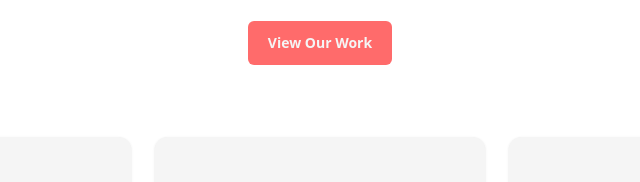
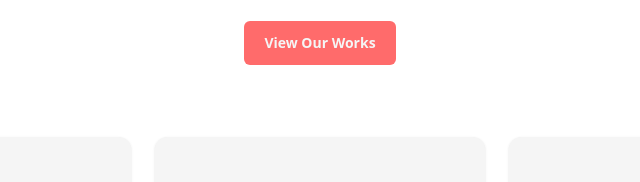
Before and after one commit to onlymasumrana/pdc-website, an Astro site: page / in a window 1280 px wide. Shown: the part 346-528 px from the top of the page, 320-960 px from the left. Built offline with nearby package versions, Linux system fonts and the light colour scheme; Astro itself is replaced by a stand-in of ours.

Commit message:
Enhance button styles and update Hero component

```diff
--- a/src/components/Hero.astro
+++ b/src/components/Hero.astro
@@ -11,8 +11,8 @@
     Accessible, inclusive, and powered by AI.
   </p>
   <div class="btn-container">
-    <a href="example.com" class="btn-primary"
-      >View Our Work</a
+    <a href="example.com" class="btn btn-primary"
+      >View Our Works</a
     >
   </div>
 </section>
--- a/src/styles/global.css
+++ b/src/styles/global.css
@@ -28,7 +28,7 @@
   --color-bg-btn-primary: #ff8787;
   --color-bg-btn-secondary: #ff8787;
   --color-bg-btn-outline: #ff8787;
-   --color-text-btn-primary: #212121;
+  --color-text-btn-primary: #212121;
   --color-text-btn-secondary: #212121;
   --color-text-btn-outline: #212121;
 }
@@ -48,24 +48,31 @@ p {
   @apply text-[var(--color-text)] leading-relaxed text-base;
 }
 
-
 @layer components {
   .card {
     @apply rounded-xl shadow bg-[--color-bg-card] transition-shadow text-[var(--color-text)] cursor-pointer;
   }
   .card:hover {
-    @apply shadow-lg;
+    @apply shadow-lg scale-105 transition-all;
   }
 
   .btn-container {
     @apply flex flex-col sm:flex-row justify-center gap-4 mt-6;
   }
 
+  .btn {
+    @apply inline-flex items-center justify-center rounded-md text-base md:text-sm font-[600] px-5 py-3;
+  }
+
+  .btn:hover {
+    @apply transform scale-105;
+  }
+
   .btn-primary {
-    @apply bg-[var(--color-primary)] text-[var(--color-text-btn-primary)] text-sm font-[600] px-5 py-3 rounded-md inline-flex items-center justify-center;
+    @apply bg-[var(--color-primary)] text-[var(--color-text-btn-primary)];
   }
   .btn-primary:hover {
-    @apply shadow-lg  transform scale-105 duration-200 transition-all;
+    @apply shadow-lg transition-all;
   }
 
   .btn-secondary {
```
